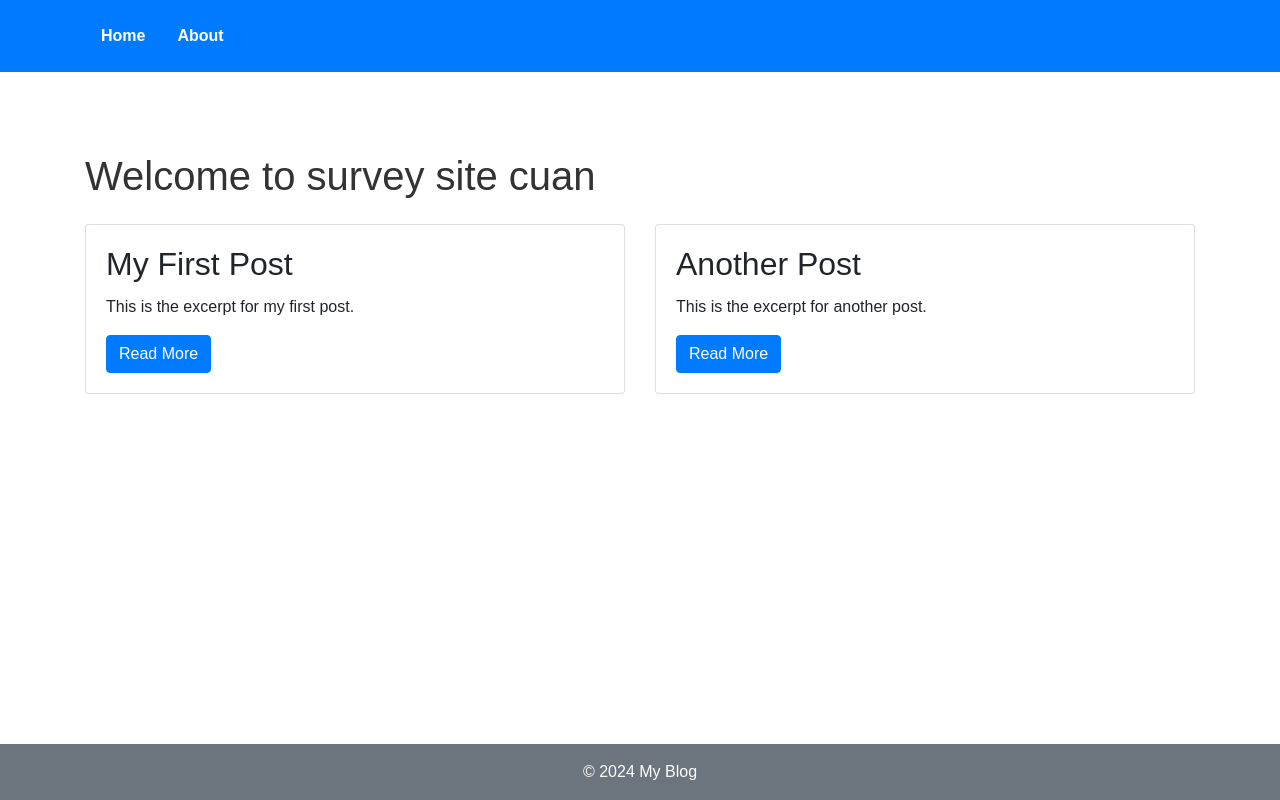
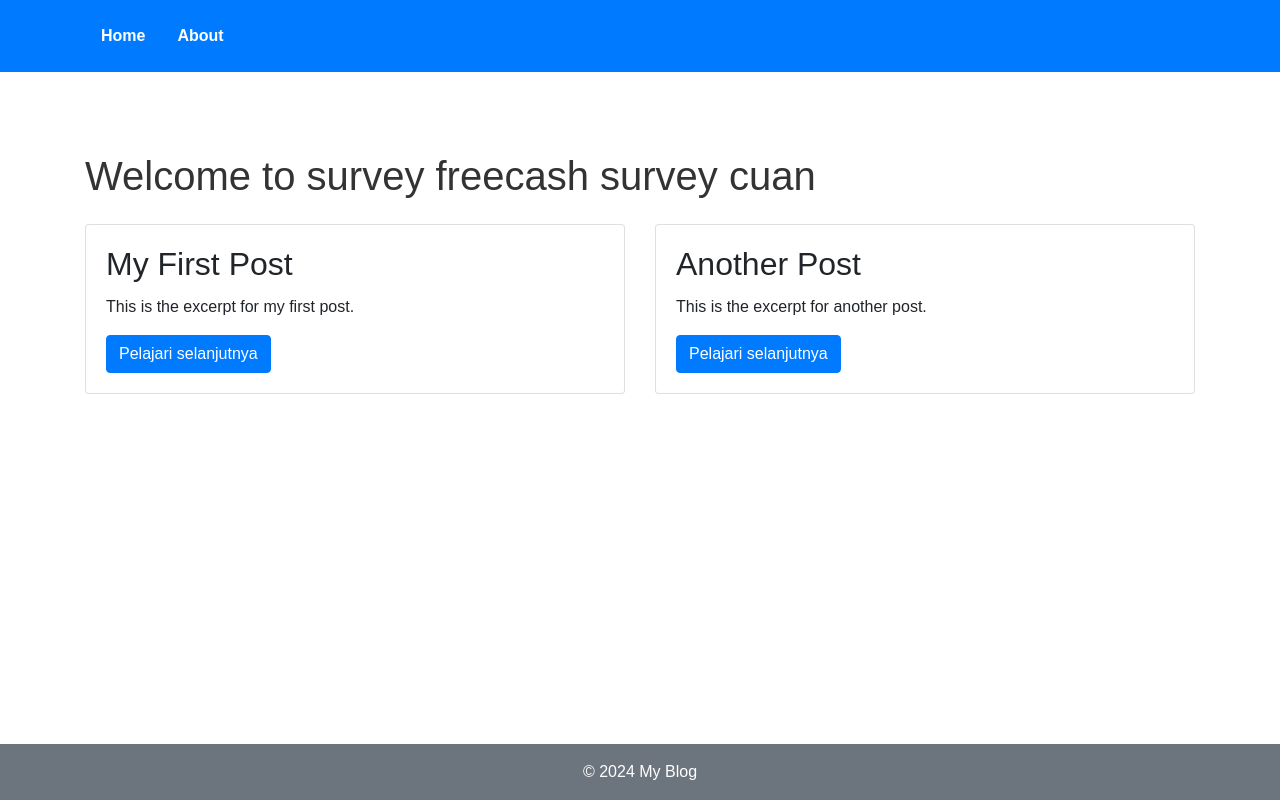
Before and after one commit to RahudDev/badass, a React (Create React App) app: page / in a window 1280 px wide. Built offline with nearby package versions, Linux system fonts and the light colour scheme.

Commit message:
Update React project

```diff
--- a/src/components/Post.js
+++ b/src/components/Post.js
@@ -7,7 +7,7 @@
       <div className="card-body">
         <h2 className="card-title">{post.title}</h2>
         <p className="card-text">{post.excerpt}</p>
-        <Link to={`/post/${post.id}`} className="btn btn-primary">Read More</Link>
+        <Link to={`/post/${post.id}`} className="btn btn-primary">Pelajari selanjutnya</Link>
       </div>
     </div>
   );
--- a/src/pages/Home.js
+++ b/src/pages/Home.js
@@ -9,7 +9,7 @@
 
   return (
     <div className="container mt-5">
-      <h1 className="mb-4">Welcome to survey site cuan</h1>
+      <h1 className="mb-4">Welcome to survey freecash survey cuan</h1>
       <PostList posts={posts} />
     </div>
   );
```
